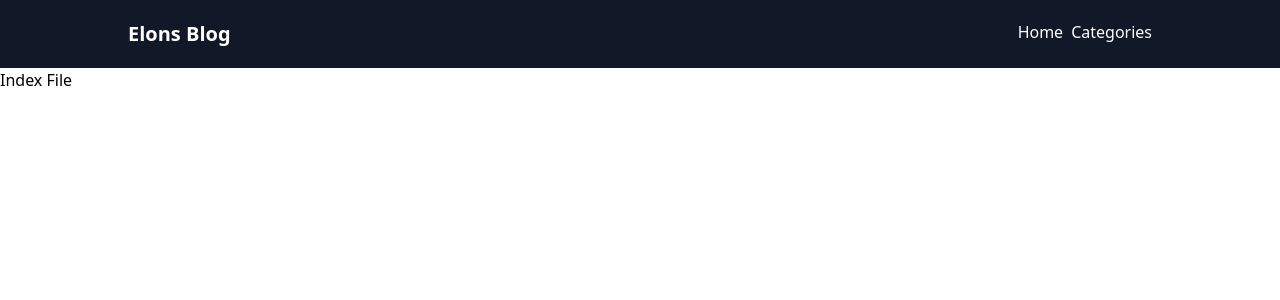
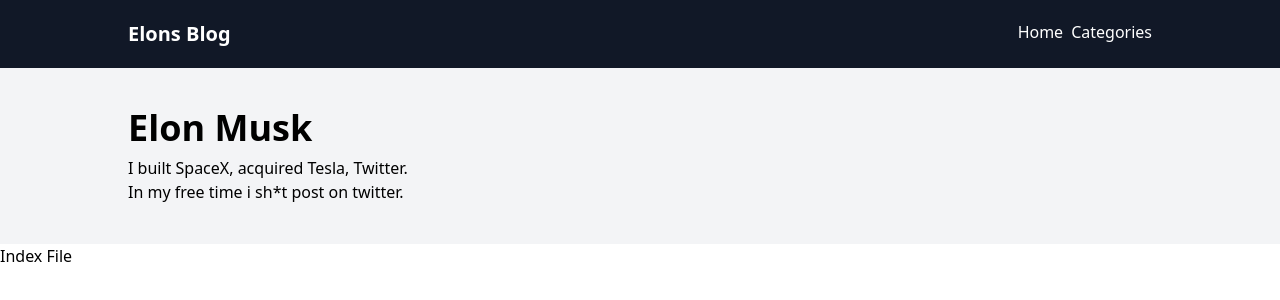
Before and after one commit to saeed51100/nuxt-raiatec-restapi, a Nuxt app: page / in a window 1280 px wide. Shown: the top 300 px of the page. Built offline with nearby package versions, Linux system fonts and the light colour scheme.

Commit message:
khoone 1402/02/19 17:39 48:14

```diff
--- a/pages/index.vue
+++ b/pages/index.vue
@@ -1,7 +1,20 @@
 <script lang="ts" setup>
-
 </script>
 
 <template>
+  <main>
+    <section class="hero bg-gray-100 py-10">
+      <div class="container flex">
+        <!--        img-->
+        <!--      Header text-->
+        <div>
+          <h1 class="text-4xl font-bold mb-2">Elon Musk</h1>
+          <p>I built SpaceX, acquired Tesla, Twitter.<br/>
+            In my free time i sh*t post on twitter.
+          </p>
+        </div>
+      </div>
+    </section>
+  </main>
   <h1>Index File</h1>
 </template>
```
Also changed, not shown: assets/img/42565948.jpg (added).
